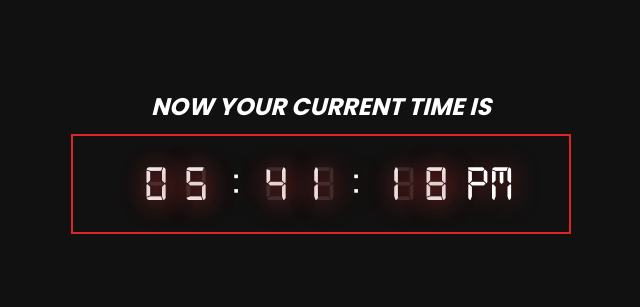
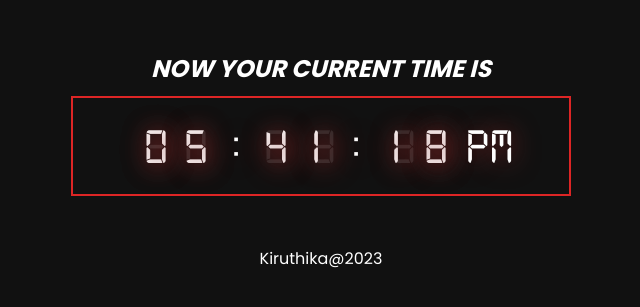
Before and after one commit to kiruthika2256/DIGITAL_CLOCK, a plain HTML site: page Home.html in a window 1280 px wide. Shown: the part 239-546 px from the top of the page, without its empty margins (319-959 px from the left). Drawn offline with Linux system fonts and the light colour scheme.

Commit message:
first commit

```diff
--- a/CSS/style.css
+++ b/CSS/style.css
@@ -60,3 +60,6 @@ body{
     color: rgba(255,255,255,0.1);
     position: absolute;
 }
+.copyright{
+    margin-top: 50px;
+}
--- a/Home.html
+++ b/Home.html
@@ -20,6 +20,7 @@
         <div class="s"></div>
         <div class="txt">PM</div>
     </div>
+    <div class="copyright">Kiruthika@2023</div>
     <script src="script.js"></script>
 </body>
 </html>
```
